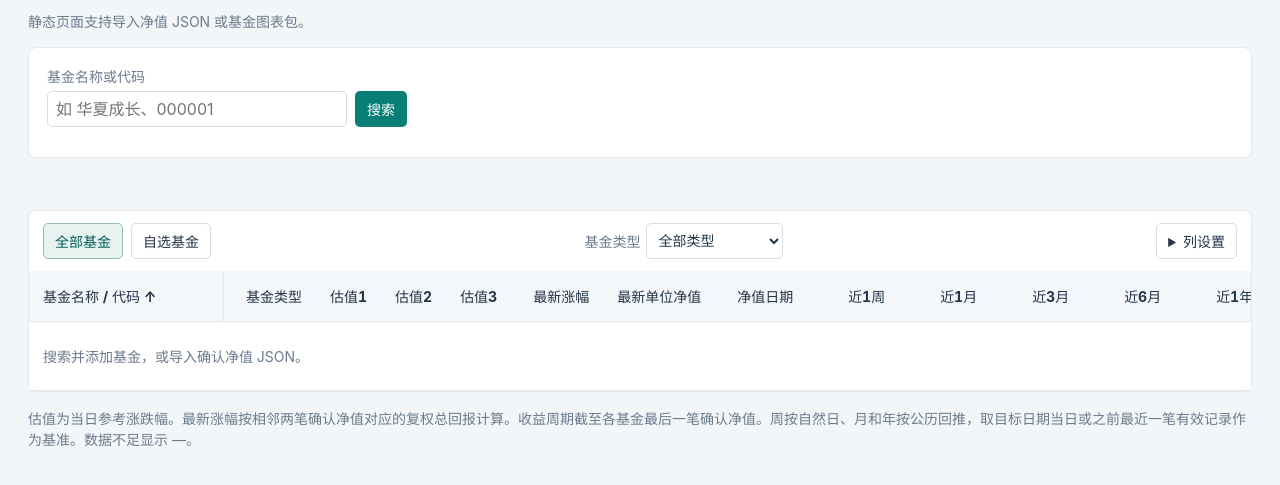
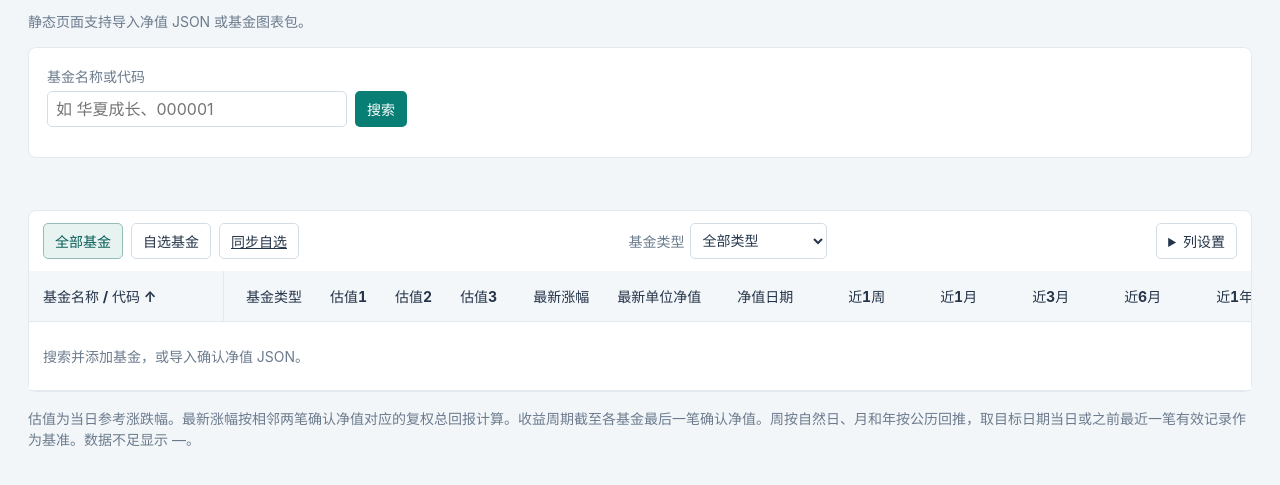
Before and after one commit to yorkchenai/stock-data-center, a website with bundled scripts: page web/funds.html in a window 1280 px wide. Shown: the part 173-658 px from the top of the page. Built offline with nearby package versions, Linux system fonts and the light colour scheme; no server answers.

Commit message:
Link synced watchlist from the public funds toolbar

```diff
--- a/web/funds.html
+++ b/web/funds.html
@@ -46,6 +46,7 @@
           <div class="fund-controls" role="group" aria-label="基金列表范围">
             <button id="show-all" aria-pressed="true">全部基金</button>
             <button id="show-favorites" aria-pressed="false">自选基金</button>
+            <a class="file-control" href="https://sdc-fund-portfolio.finalnoodle2.chatgpt.site/watchlist/" rel="noreferrer">同步自选</a>
           </div>
           <label>基金类型<select id="type-filter"><option value="">全部类型</option></select></label>
           <div class="fund-controls">
```
